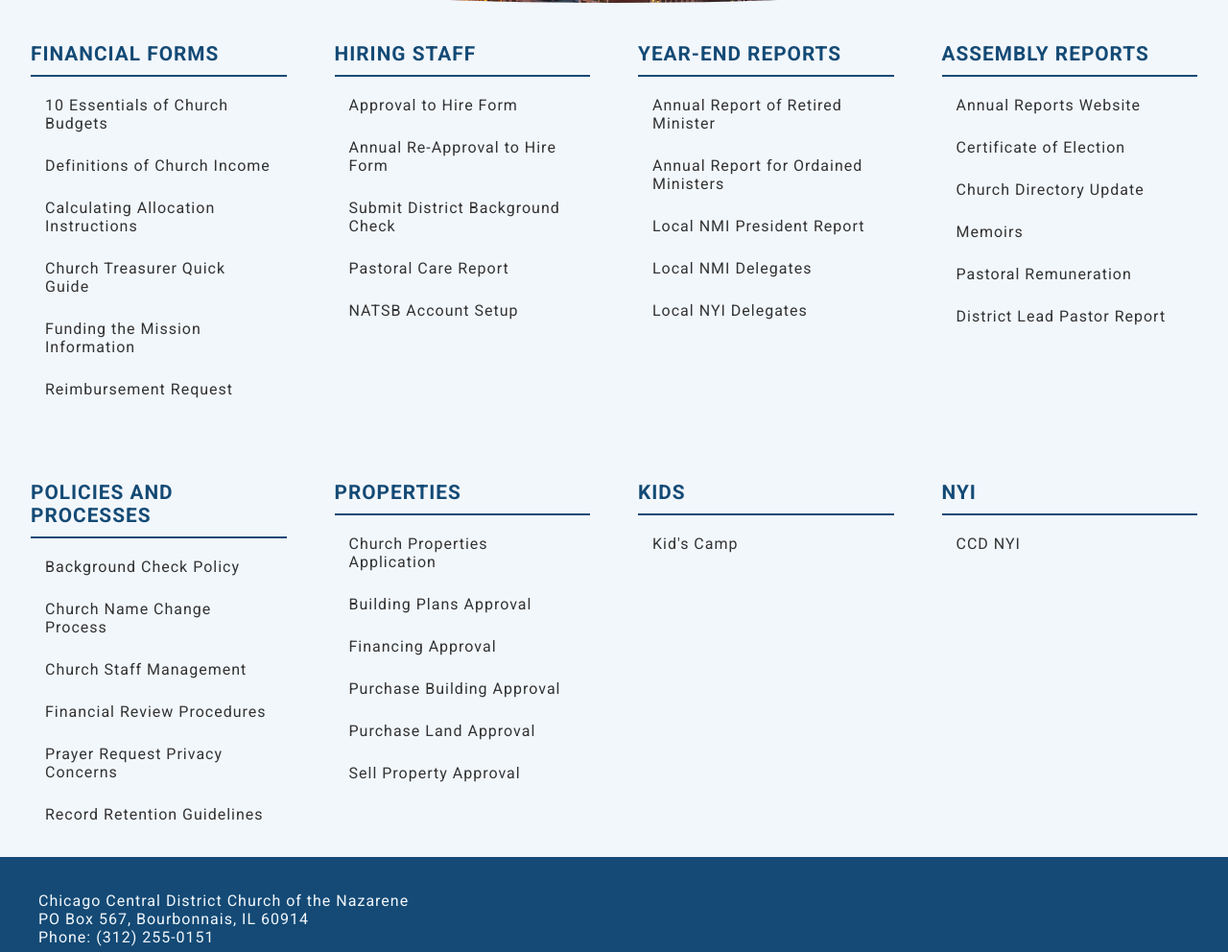
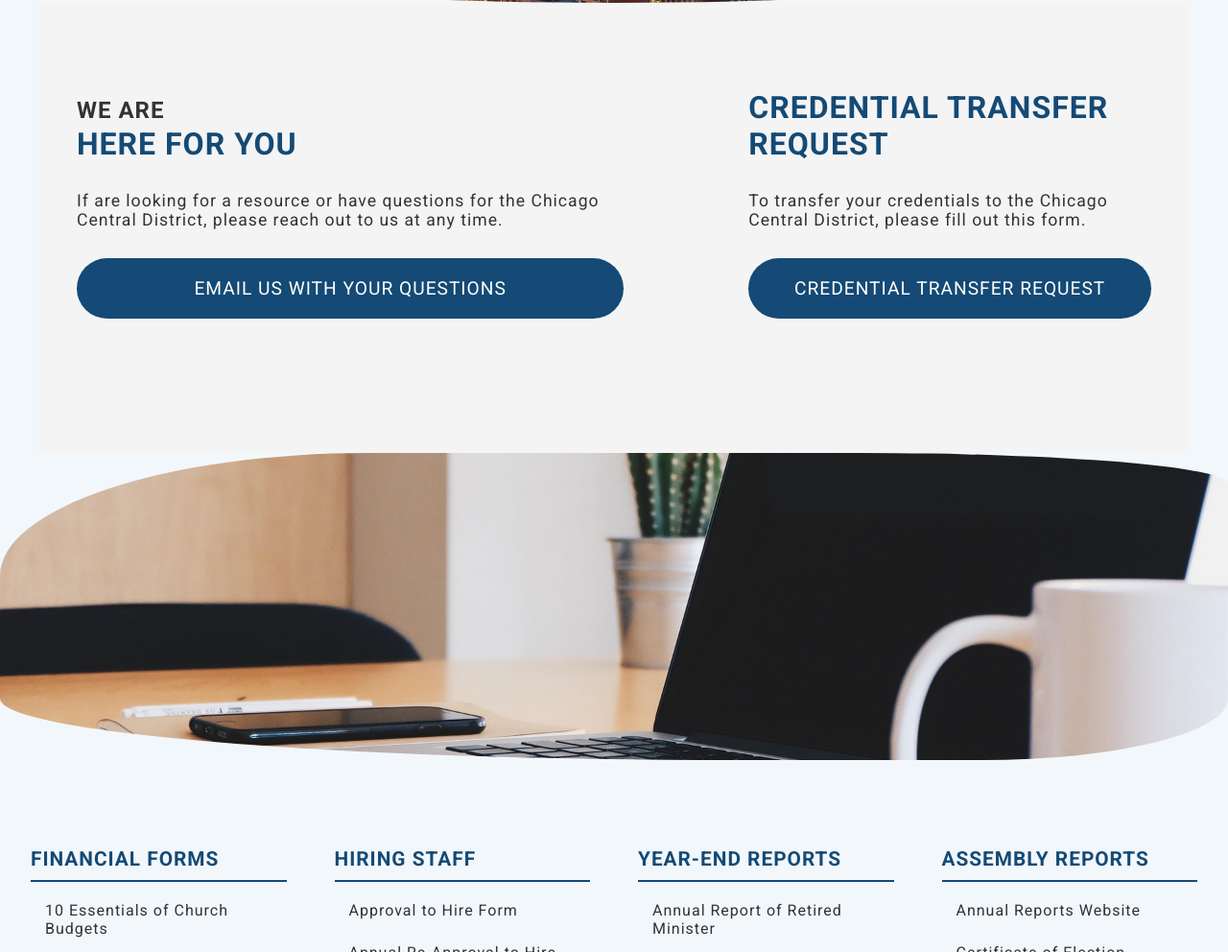
Before and after one commit to Chicago-Central-District/CCDNAZ.ORG, a plain HTML site: page resources.html in a window 1280 px wide. Shown: the part 637-1629 px from the top of the page at 96% size. Drawn offline with Linux system fonts and the light colour scheme.

Commit message:
Resources Page

```diff
--- a/navbar.html
+++ b/navbar.html
@@ -25,6 +25,7 @@
             <li class="dropdown">
                 <a href="#" class="dropbtn">Events</a>
                 <div class="dropdown-content">
+                    <a href="">District Calendar</a>
                     <a href="">Discovery Weekend</a>
                     <a href="">Mission Area Meetings</a>
                     <a href="">Districty Assembly</a>
--- a/resources.css
+++ b/resources.css
@@ -1,3 +1,68 @@
+.support-section {
+    background-color: #f4f4f4;
+    padding: 50px 0;
+    display: flex;
+    gap: 50px;
+    max-width: 1200px;
+    margin: auto;
+  }
+
+  .support-section .container {
+    display: flex;
+    flex-direction: column;
+    text-align: left;
+    align-items: left;
+    justify-content: space-between;
+    /* width: 300px; */
+  }
+
+  .support-section h2 span {
+    color: #333;
+    font-size: 1.5rem;
+  }
+
+  .support-section .container h2 {
+    font-size: 2rem;
+    color: var(--dark-text-blue);
+    text-transform: uppercase;
+    margin: 0px;
+  }
+
+  .support-section .container p {
+    font-size: 1.1rem;
+    margin-bottom: 30px;
+    color: #333;
+    margin: 0px;
+  }
+
+  .contact-options .btn{
+    background-color: var(--dark-text-blue);
+    display: block;
+    color: white;
+    padding: 20px;
+    text-decoration: none;
+    border-radius: 50px;
+    margin-bottom: 50px;
+    text-transform: uppercase;
+    text-align: center;
+    width: calc(100% - 40px);
+    font-size: 1.2rem;
+  }
+
+
+
+  .parallax {
+    background-image: url('images/office-925806_1920.jpg');
+    height: 40vh; /* Adjust the height as needed */
+    background-attachment: fixed;
+    background-position: center;
+    background-repeat: no-repeat;
+    background-size: cover;
+    border-radius: 30% 30% 20% 60% / 40% 10% 20% 20%;
+    margin-bottom: 50px;
+  }
+
+
 
 
 
@@ -63,7 +128,7 @@
 }
 
 /* Medium screens: Switch to 2x4 layout */
-@media (max-width: 1204px) {
+@media (max-width: 1224px) {
     .resource-category {
         flex: 1 1 calc(50% - 50px); /* 2 items per row with gap */
     }
@@ -77,4 +142,7 @@
     .resource-category {
         flex: 1 1 100%; /* 1 item per row */
     }
+    .support-section {
+        flex-direction: column;
+    }
 }
--- a/resources.html
+++ b/resources.html
@@ -24,6 +24,32 @@
     <section class="hero">
         <h1>Resources</h1>
     </section>
+
+
+
+    <section class="support-section">
+        <div class="container">
+          <h2><span>We Are</span> <br>Here For You</h2>
+          <p>If are looking for a resource or have questions for the Chicago Central District, please reach out to us at any time.</p>
+          <div class="contact-options">
+            <a href="MAILTO:office@ccdnaz.org" class="btn">Email Us with your questions</a>
+          </div>
+        </div>
+        <div class="container">
+          <h2>Credential Transfer Request</h2>
+          <p>To transfer your credentials to the Chicago Central District, please fill out this form.</p>
+          <div class="contact-options">
+            <a href="#CTR" class="btn">Credential Transfer Request</a>
+          </div>
+        </div>
+    </section>
+
+
+
+    <div class="parallax"></div>
+
+
+
 
 
     <div class="parent-container">
```
Also changed, not shown: images/office-925806_1920.jpg (added).
